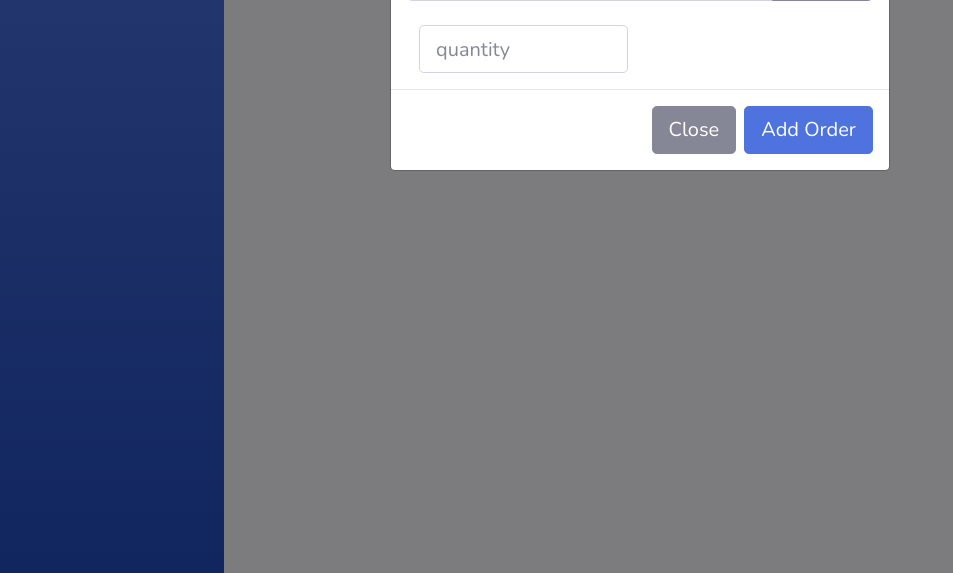
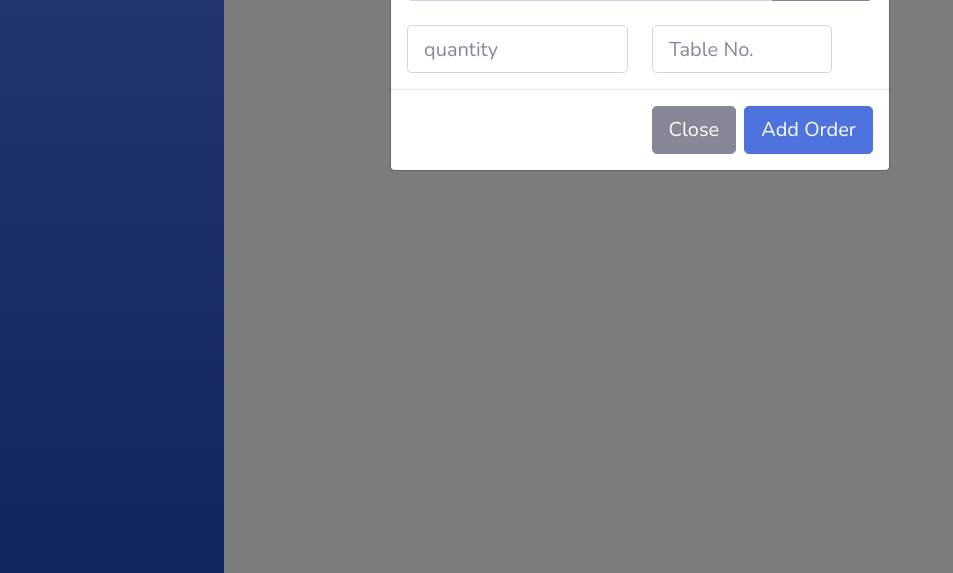
Before and after one commit to carl6227/POSfinalProject, a PHP site: page /waiterlanding.php in a window 1280 px wide, after a click on "Add Order". Shown: the part 227-800 px from the top of the page, without its empty margins (0-953 px from the left). Run offline with PHP 8.4, Linux system fonts and the light colour scheme; the visitor is signed in with stand-in values (Sample User, id 1); data that the repository does not hold is empty; some libraries are stand-ins or nearby versions.

Commit message:
can add  order to specific table

```diff
--- a/restruant.php
+++ b/restruant.php
@@ -179,13 +179,13 @@
 
         // Waiter functionalities to add ORDER
         public function addOrder(){
-            if(isset($_POST['addOrder'])&& $_POST['table_number']!=0){
+            if(isset($_POST['addOrder'])&& $_POST['tablenum']!=0){
                  unset($_POST['addOrder']);
                  $category=$_POST['category'];
                  $menuName=$_POST['menuName'];
                  $quantity=$_POST['quantity'];
                  $status="pending";
-                 $tableNo=intVal($_POST['table_number']);
+                 $tableNo=intVal($_POST['tablenum']);
                  $connection =$this->openConnection();
                  $getPriceStatement=$connection->prepare("SELECT price FROM menu  WHERE menuName='$menuName'");
                  $getPriceStatement->execute();
--- a/waiterlanding.php
+++ b/waiterlanding.php
@@ -64,6 +64,8 @@ session_start();
                     </div>
                     <div class="modal-body">
                         <form action="#" method="post">
+
+
                             <div class="input-group input-group-lg mb-4">
                                 <input type="text" id="categoriesDropDown" name="category" class="form-control"
                                     aria-label="Text input with dropdown button">
@@ -87,12 +89,24 @@ session_start();
                                     </div>
                                 </div>
                             </div>
-                            <div class="col-sm-6">
-                                <div class="input-group input-group-lg">
-                                    <input type="number" class="form-control" name="quantity" placeholder="quantity">
+                            <div class="row">
+                                <div class="col-sm-6">
+                                    <div class="input-group input-group-lg">
+                                        <input type="number" min="1" class="form-control" name="quantity"
+                                            placeholder="quantity">
 
+                                    </div>
+                                </div>
+                                <div class="col-sm-5">
+                                    <div class="input-group input-group-lg">
+
+                                        <input type="number" min="1" max="5"class="form-control" name="tablenum"
+                                            placeholder="Table No.">
+
+                                    </div>
                                 </div>
                             </div>
+
 
                     </div>
                     <div class="modal-footer">
@@ -146,9 +160,9 @@ session_start();
     </div>
 </div>
 <script src="https://cdnjs.cloudflare.com/ajax/libs/jquery/3.6.0/jquery.min.js"></script>
-    <script type="text/javascript" src="ajax_request.js">
+<script type="text/javascript" src="ajax_request.js">
 
-    </script>
+</script>
 
 
 </body>
```
